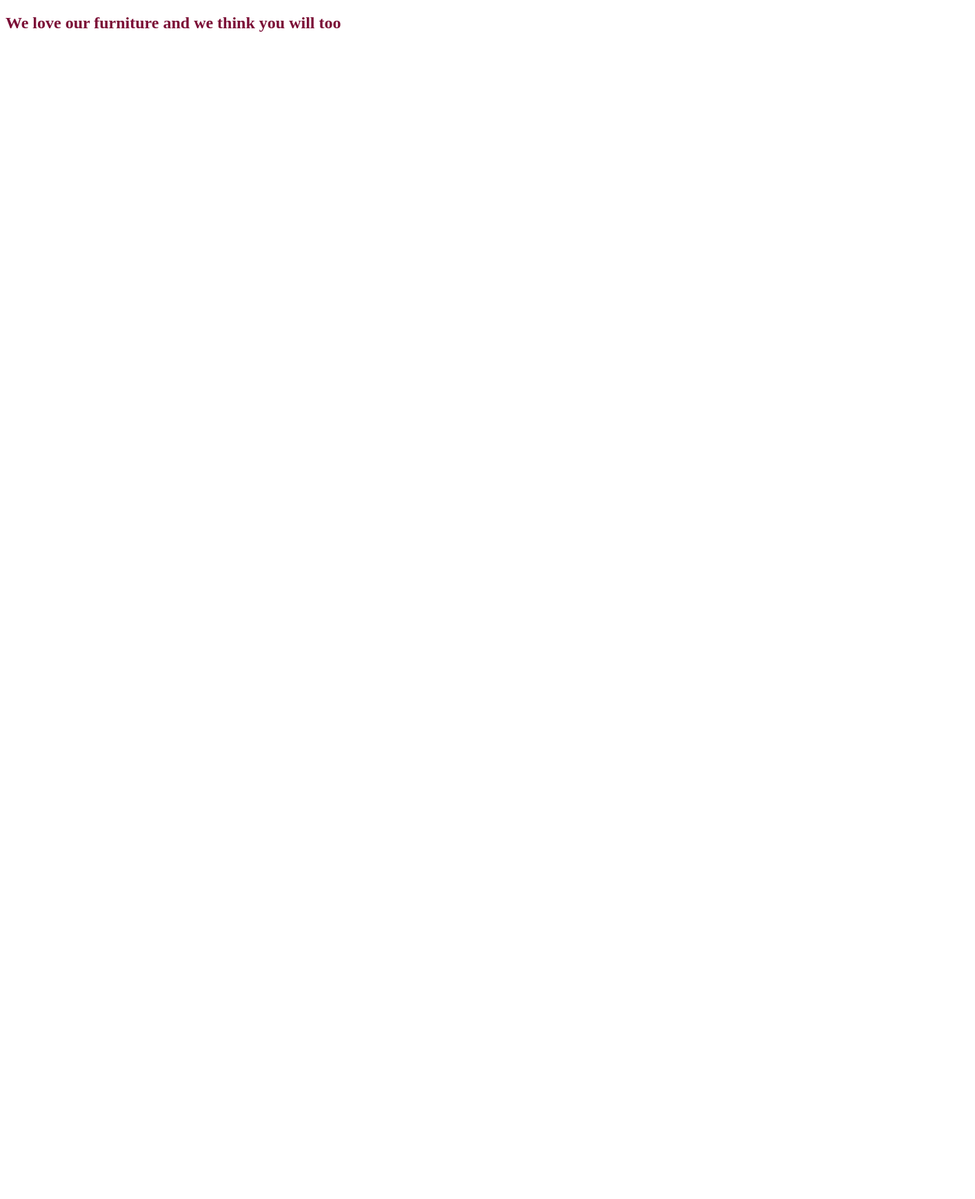
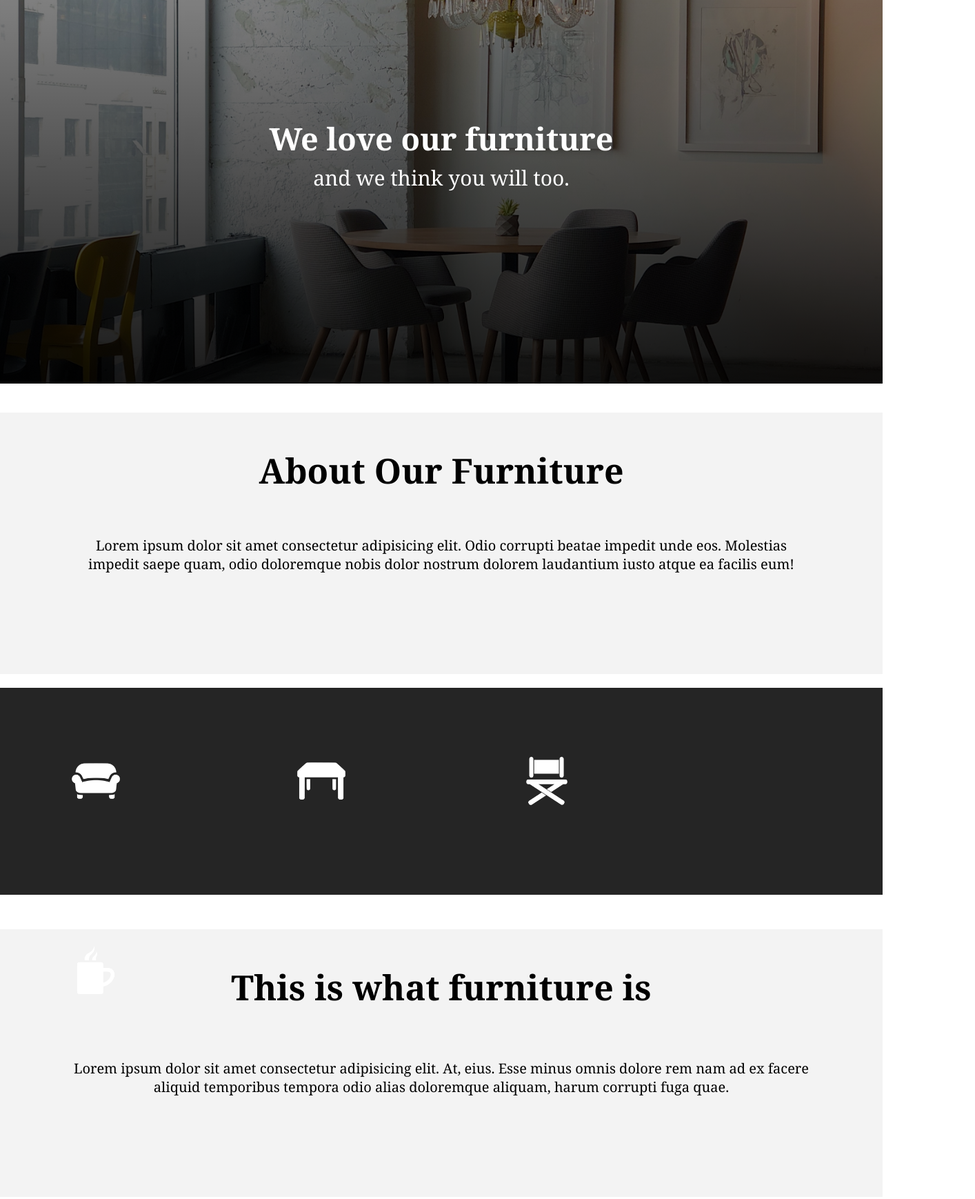
Before and after one commit to ChelseaBeehan/Furniture-Website, a plain HTML site: page index.html in a window 1280 px wide. Shown: the top 1738 px of the page at 69% size, 1414 px wide, since content can reach past the window. Before the commit the page ends 800 px from the top, so only its background shows below. Drawn offline with Linux system fonts and the light colour scheme.

Commit message:
First Week Changes

```diff
--- a/index.html
+++ b/index.html
@@ -3,14 +3,57 @@
     <head>
         <link rel="stylesheet" type="text/css" href="styles.css">
     </head>
-    <body>
+    <body style="margin:0">
         <section>
-            <h1>We love our furniture and we think you will too</h1>
-        </section>
-        <section>
-            <div>
-
+            <div class="heroimage">
+                <div class="herocontents">
+                    <h1>We love our furniture</h1>
+                    <p1>and we think you will too.</p1>
+                    <a href="img/hero.jpg"></a>
+                </div>
             </div>
         </section>
+            <div class="container1">
+                <h2>About Our Furniture</h2>
+                <p> Lorem ipsum dolor sit amet consectetur adipisicing elit. Odio corrupti beatae impedit unde eos. Molestias impedit saepe quam, odio doloremque nobis dolor nostrum dolorem laudantium iusto atque ea facilis eum!</p>
+            </div>
+        <section>
+            <div class="container2">
+                <div class="row">
+                    <div class="column">
+                        <img src="img/sofa.png" alt="sofa" style="width: 70px">
+                    </div>
+                    <div class="column">
+                        <img src="img/table.png" alt="table" style="width:70px">
+                    </div>
+                    <div class="column">
+                        <img src="img/chair.png" alt="chair" style="width:70px">
+                    </div>
+                    <div class="column">
+                        <img src="img/mug.png" alt="mug" style="width: 70px">
+                    </div>
+            </div>
+        </section>
+            <div class="container3">
+                <h3>This is what furniture is</h3>
+                <p>Lorem ipsum dolor sit amet consectetur adipisicing elit. At, eius. Esse minus omnis dolore rem nam ad ex facere aliquid temporibus tempora odio alias doloremque aliquam, harum corrupti fuga quae.</p>
+            </div>
+                <div class="row">
+                    <div class="column1">
+                        <img src="img/mug1.jpg">
+                        <img src="img/mug2.jpg">
+                        <img src="img/chair2.jpg">
+                    </div>
+                    <div class="column1">
+                        <img src="img/table1.jpg">
+                        <div class="box">Great,right?</div>
+                        <img src="img/sofa.jpg">
+                    </div>
+                    <div class="column1">
+                        <img src="img/mug2.jpg">
+                        <img src="img/chair3.jpg">
+                    </div>
+                </div>
+            </div>
     </body>
 </html>
--- a/styles.css
+++ b/styles.css
@@ -1,3 +1,118 @@
-h1{
-    color: rgb(123, 14, 54);
+.heroimage{
+    background: linear-gradient(rgba(0,0,0,0.5), rgba(0,0,0,0.9)), url("img/hero.jpg");
+    height: 300px;
+    background-position:center;
+    background-repeat: no-repeat;
+    background-size: cover;
+    position: relative;
+    padding-top: 10%;
+    padding-bottom: 10%;
 }
+
+.herocontents{
+    padding-top: 25px;
+    padding-bottom: 25px;
+    text-align: center;
+    color: white;
+    font-family: Georgia, 'Times New Roman', Times, serif;
+    font-size: 30px;
+    height: 100%;
+    width: 100%;
+    line-height: 0.5;
+}
+
+.container1{
+    background-color:rgba(2, 0, 0, 0.048);
+}
+
+.container2{
+    background-color: rgba(0, 0, 0, 0.856);
+    width:inherit;
+    height: 300px;
+}
+
+.column{
+    float:left;
+    width: 10%;
+    padding: 100px;
+}
+
+h2{
+    text-align: center;
+    padding-bottom: 20px;
+    padding-top: 50px;
+    padding-right: 10px;
+    padding-left: 10px;
+    color: black;
+    font-size: 50px;
+    font-family: Georgia, 'Times New Roman', Times, serif;
+}
+
+.p1{
+    text-align: center;
+    color: white;
+    font-size: 70px;
+    font-style: italic;
+}
+
+p{
+    text-align: center;
+    color: black;
+    font-size: 20px;
+    padding-left: 100px;
+    padding-right: 100px;
+    font-family: Georgia, 'Times New Roman', Times, serif;
+    height: 200px;
+}
+
+.container3{
+    background-color:rgba(2, 0, 0, 0.048);
+}
+
+h3{
+    text-align: center;
+    padding-bottom: 20px;
+    padding-top: 50px;
+    padding-right: 10px;
+    padding-left: 10px;
+    color: black;
+    font-size: 50px;
+    font-family: Georgia, 'Times New Roman', Times, serif;
+}
+
+.img{
+    width:100%;
+    height: 100%;
+    object-fit: cover;
+}
+
+.box{
+    font-size: 40px;
+    font-family: Georgia, 'Times New Roman', Times, serif;
+    text-align: center;
+    color: grey;
+    background-color: rgb(243, 243, 243);
+    font-style: italic;
+    width: 500px;
+    height: 350px;
+
+}
+
+.row{
+    display: flex;
+    flex-wrap: wrap;
+    padding: 0 4px;
+}
+
+.column1{
+    flex: 25%;
+    max-width: 25%;
+    padding: 0 4px;
+}
+
+@media screen and (max-width: 600px){
+    .column1{
+        flex: 100%;
+        max-width: 100%;
+    }
+}
```
Also changed, not shown: hero.jpg (added).
